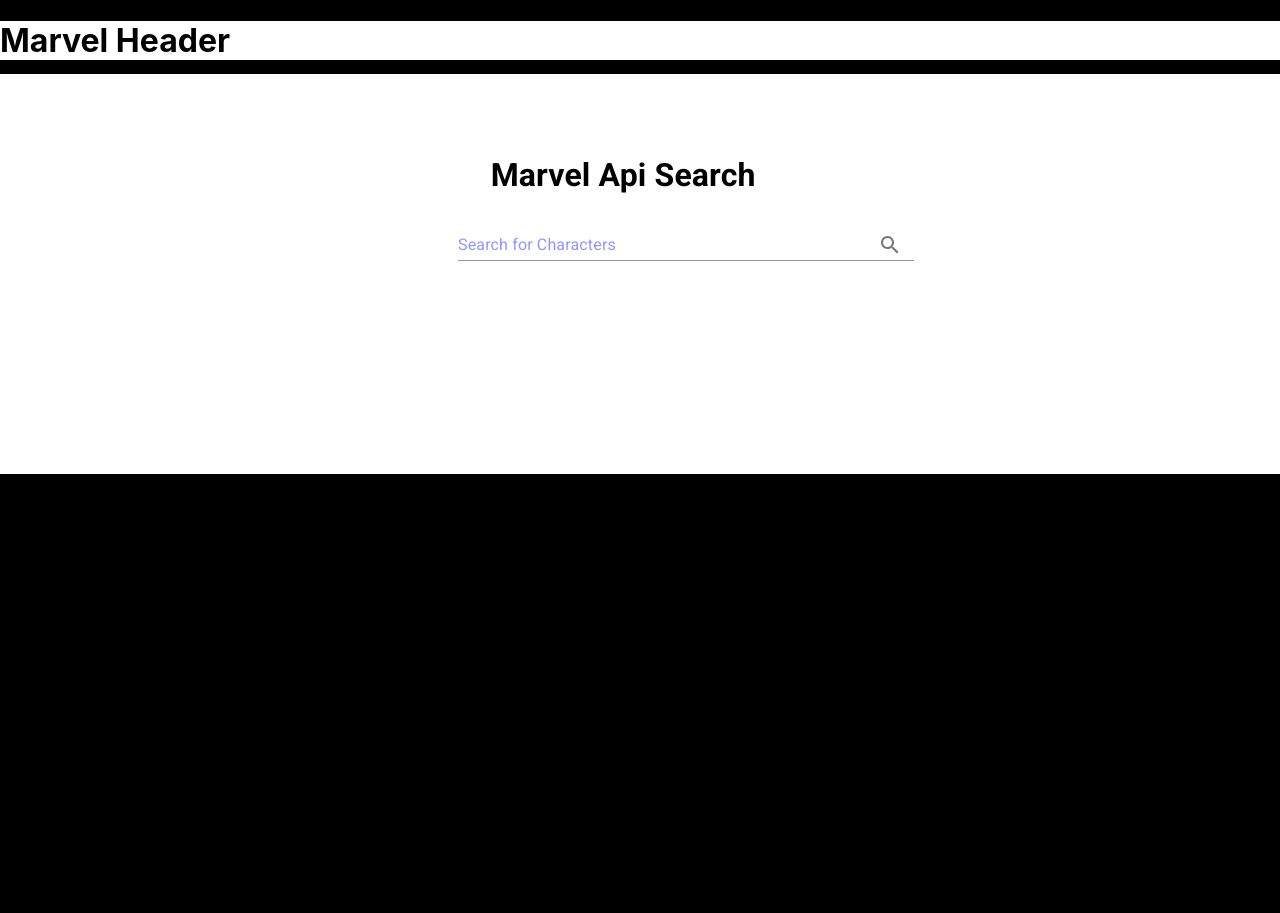
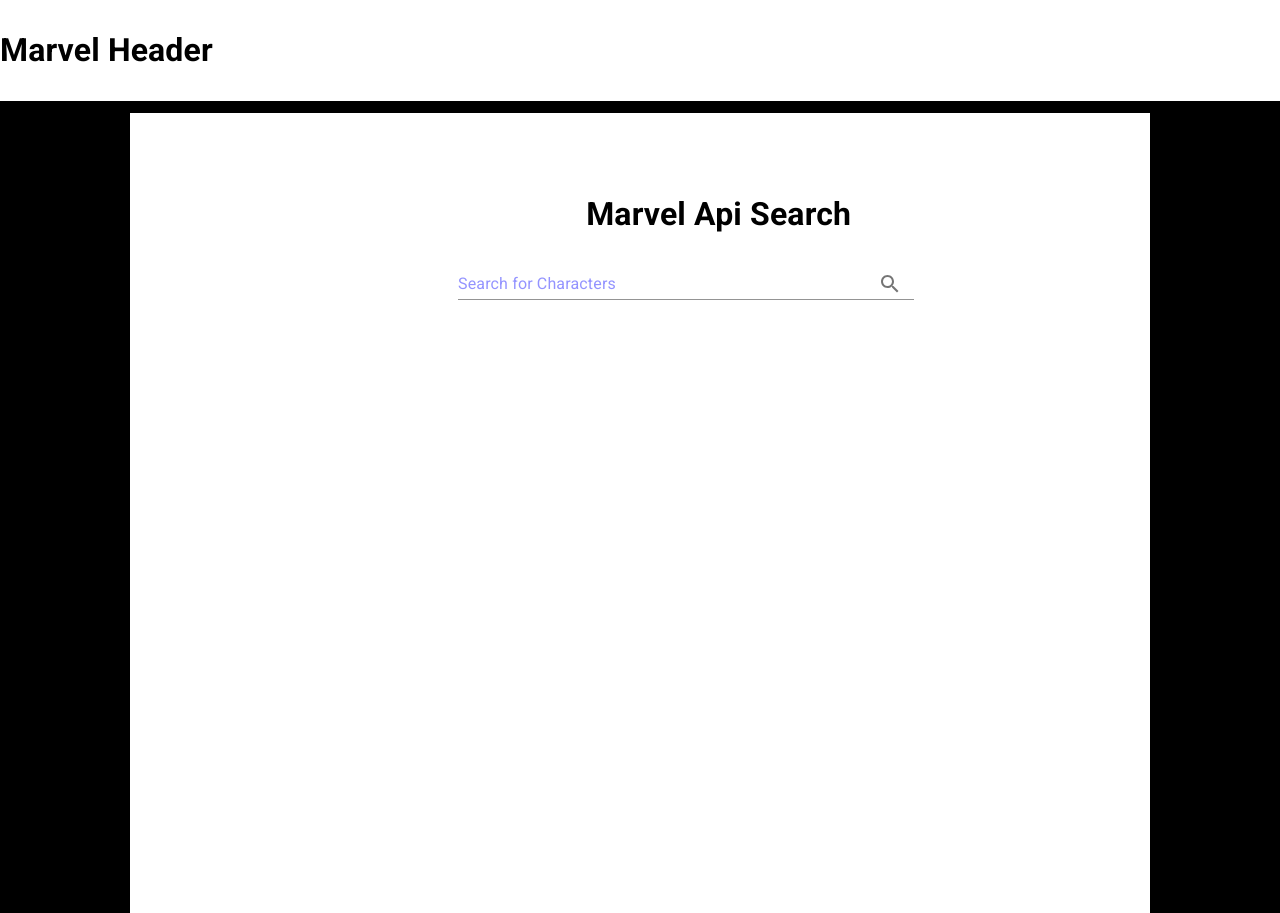
Before and after one commit to DECAB149/marvel-project, a React (Create React App) app: page / in a window 1280 px wide. Before the commit the page ends 800 px from the top, so only its background shows below. Built offline with nearby package versions, Linux system fonts and the light colour scheme.

Commit message:
basic layout

```diff
--- a/src/App.css
+++ b/src/App.css
@@ -1,8 +1,11 @@
-.App {
+/* .App {
   text-align: center;
 
+} */
+
+
+.pageContents {
+  padding-left: 130px;
+  padding-right: 130px;
+  padding-top: 20px;
 }
-
-.background {
-  background-color: black;
-}
--- a/src/App.js
+++ b/src/App.js
@@ -6,6 +6,7 @@
 import Container from '@material-ui/core/Container';
 import Typography from '@material-ui/core/Typography';
 import Grid from '@material-ui/core/Grid';
+import './App.css';
 
 function App() {
   const [input, setInput] = useState(null);
@@ -60,7 +61,8 @@
   return (
     <div className="App">
       <Header />
-      <Typography component="div" style={{ backgroundColor: 'white', height: '50vh' }}>
+      <div className='pageContents'>
+      <Typography component="div" align="center" style={{ backgroundColor: 'white', height: '100vh',  }}>
       <Grid container spacing={2} >
           <Container maxWidth='md' >
             <Grid container spacing={2} style={{ display: showPage ? 'none' : 'block' }}>
@@ -86,6 +88,7 @@
           </Container>
       </Grid>
       </Typography>
+      </div>
     </div>
   );
 }
--- a/src/Components/Header.js
+++ b/src/Components/Header.js
@@ -1,9 +1,12 @@
 import React from 'react';
+import Typography from '@material-ui/core/Typography';
 
 export default function Header() {
     return (
-        <div style={{ backgroundColor: 'white'}}>
+        <div>
+            <Typography component="div"  style={{ backgroundColor: 'white', height: '12vh', paddingTop: '5px', paddingBottom: '' }}>
             <h1>Marvel Header</h1>
+            </Typography>
         </div>
     );
 }
```
